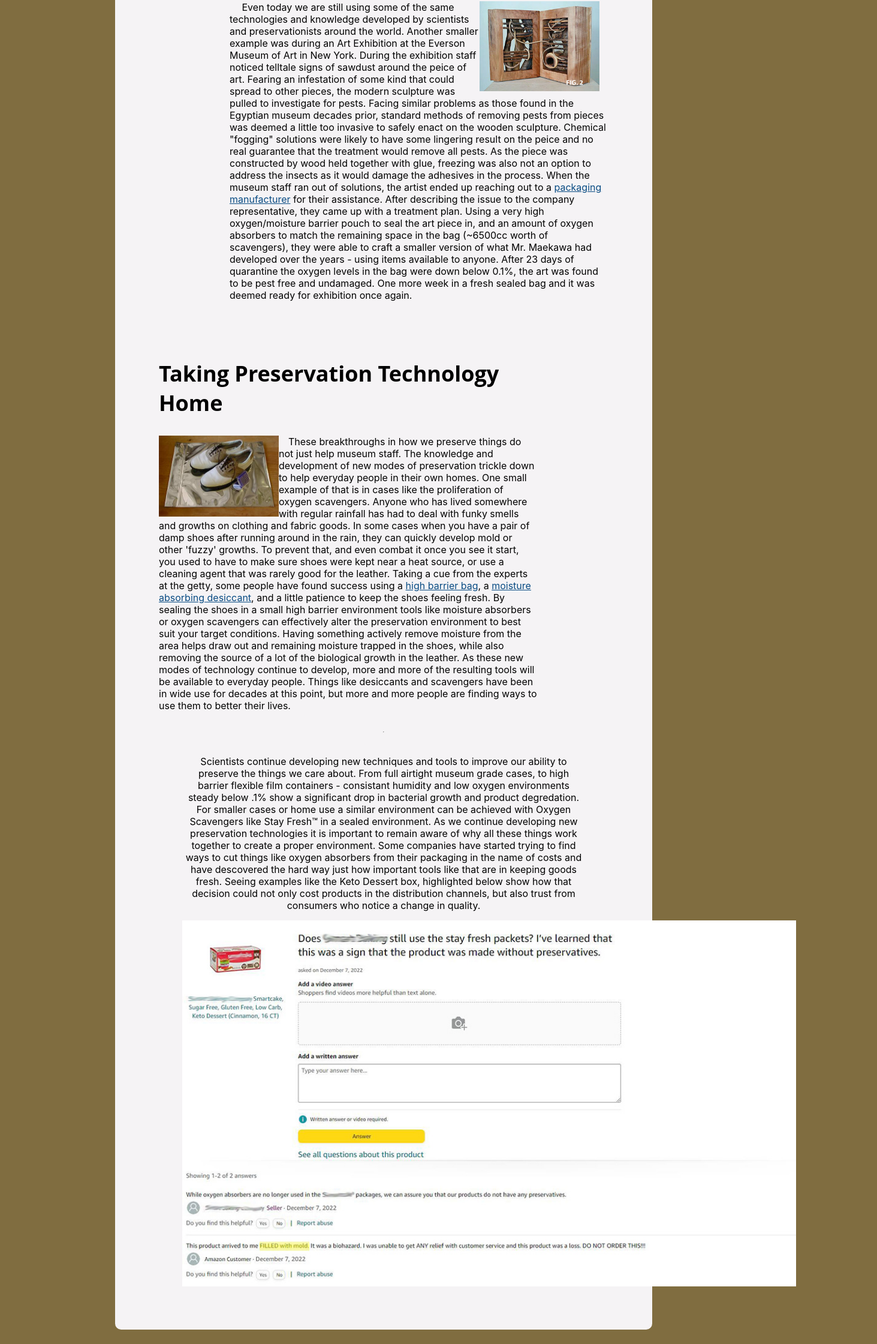
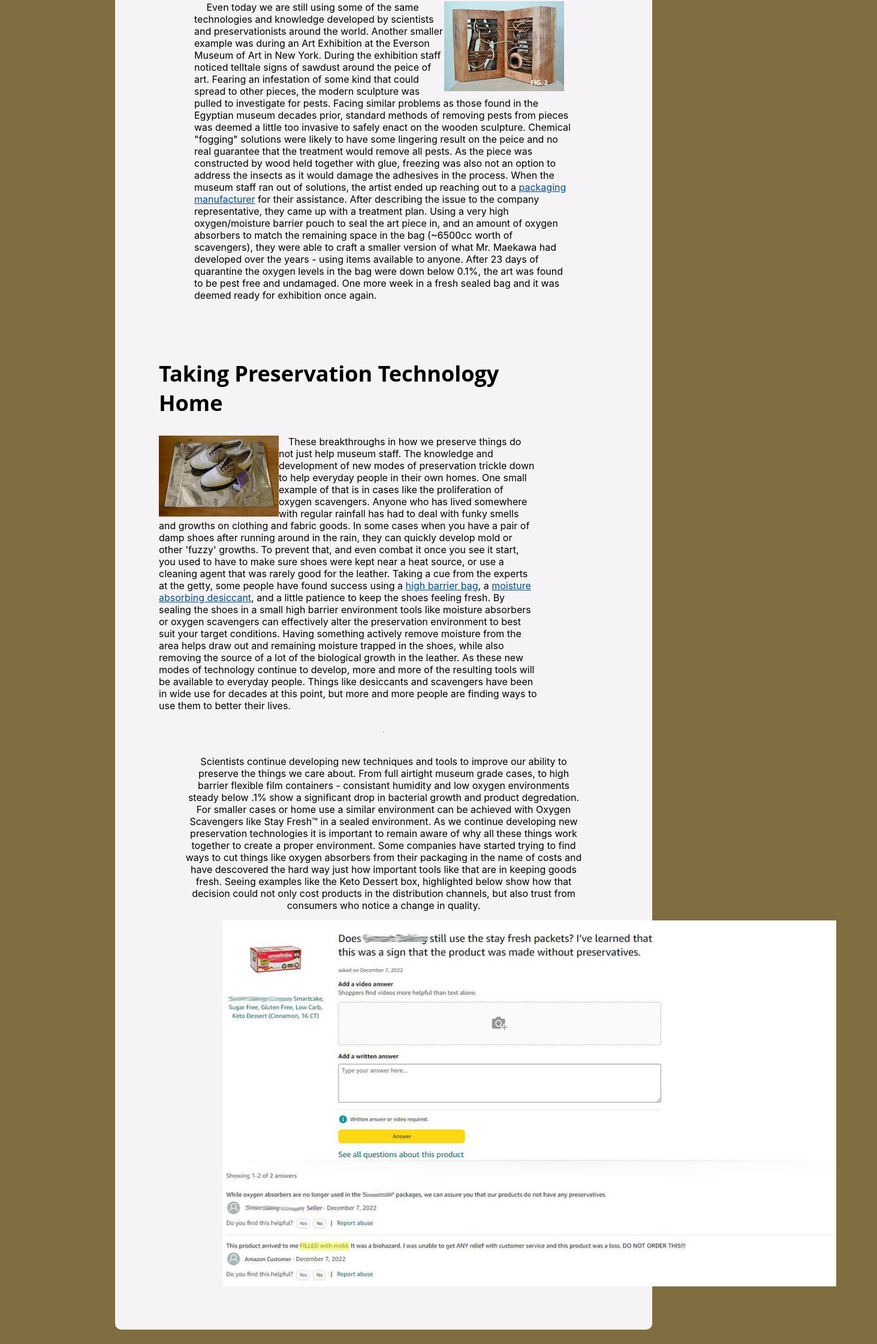
Before and after one commit to TrunkOfUkuleles/preserve-draft, a React (Create React App) app: page / in a window 1280 px wide. Shown: the part 2027-4267 px from the top of the page at 60% size, 1463 px wide, since content can reach past the window. Built offline with nearby package versions, Linux system fonts and the light colour scheme.

Commit message:
Add files via upload

```diff
--- a/src/index.css
+++ b/src/index.css
@@ -104,7 +104,7 @@ color: #084B83;
 }
 #section3{
   max-width: 80%;
-  margin-left: 10vw;
+  /* margin-left: 10vw; */
   text-align:left;
   padding: 5px 10px;
 }
@@ -133,7 +133,7 @@ color: #084B83;
   padding: 5px 10px;
 }
 #review-pic{
-  margin: 15px auto;
+  margin: 15px 10%;
   width: 80vw;
   height: 30%;
 }
@@ -160,10 +160,7 @@ color: #084B83;
     margin: 10px 5vw;
     align-items: flex-start;
 }
-.section-container{
-  width:100%;
-  padding: 0px;
-}
+
 #study-chart{
   max-height: unset;
   max-width: unset;
@@ -191,7 +188,14 @@ color: #084B83;
   text-align: unset;
   text-align: center;
 }
+.section-container{
+  width:100%;
+  padding: 0px;
+}
 #oxygen-free-study{
   margin: auto;
 }
+.review-pic{
+
 }
+}
```
